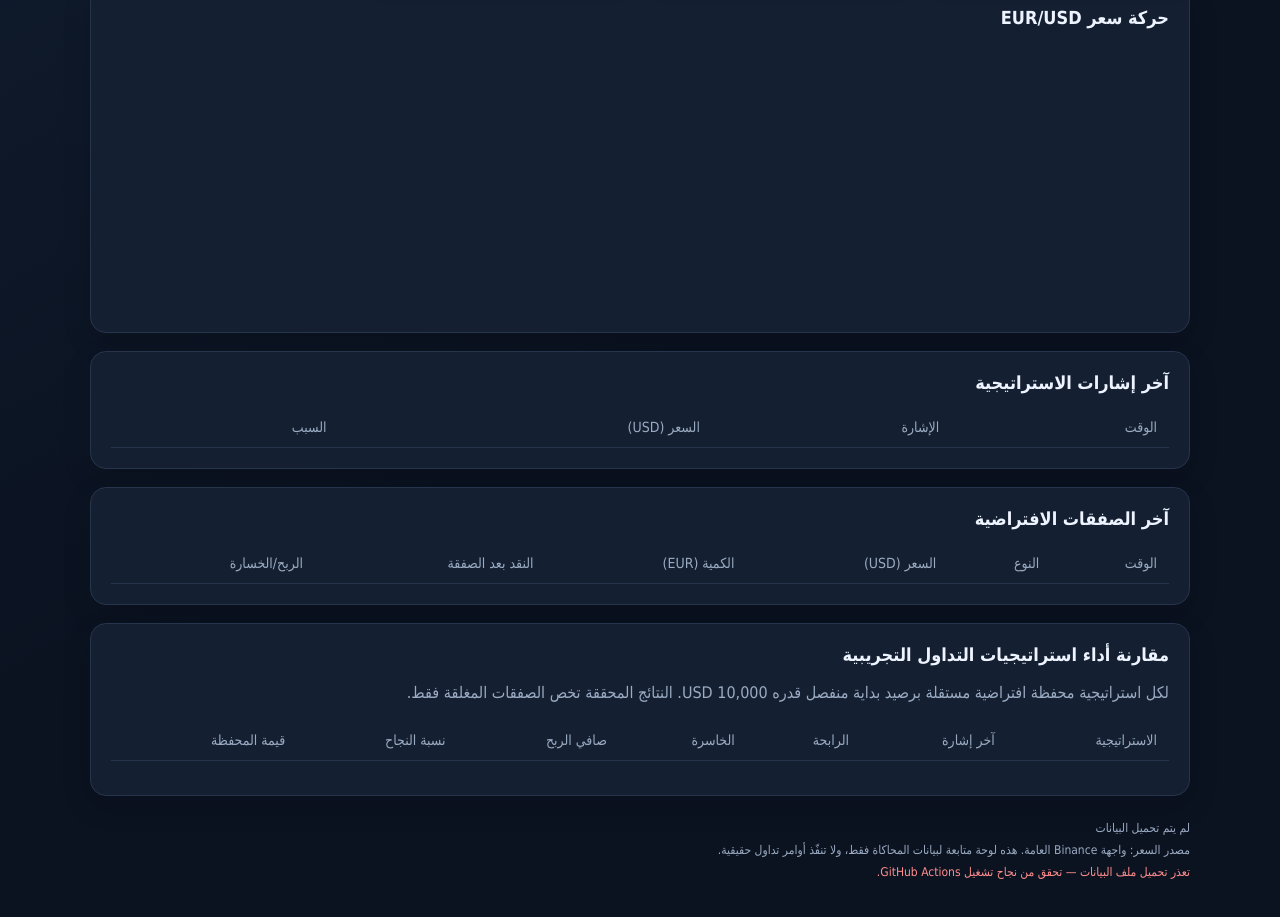
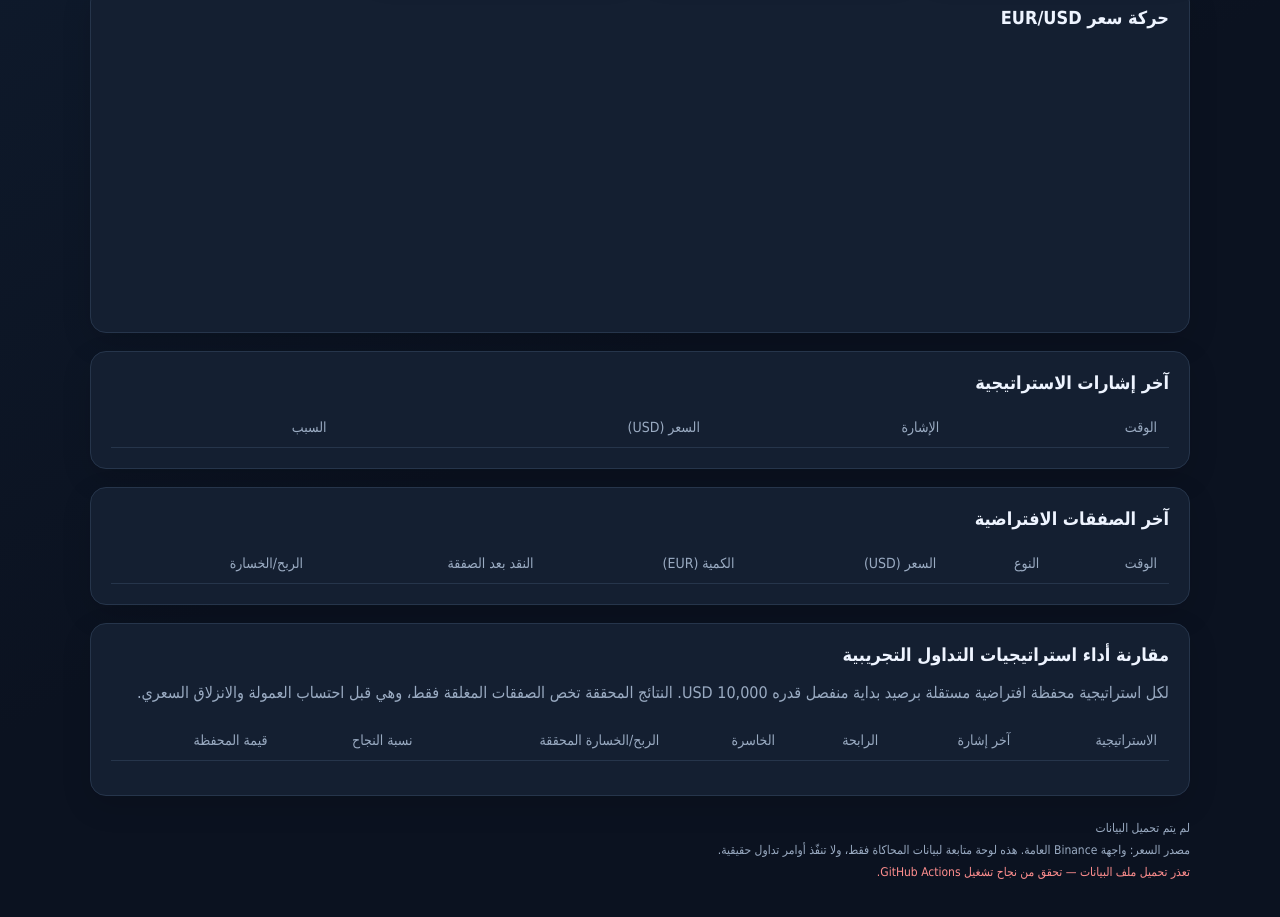
Before and after one commit to workfollow81-collab/zero-cost-ai-trader, a plain HTML site: page docs/index.html in a window 1280 px wide. Shown: the part 385-1302 px from the top of the page. Drawn offline with Linux system fonts and the light colour scheme; no server answers.

Commit message:
Clarify strategy PnL excludes simulated fees and slippage

```diff
--- a/docs/index.html
+++ b/docs/index.html
@@ -37,7 +37,7 @@
   <section class="card"><h2 class="section-title">حركة سعر EUR/USD</h2><div class="chart-wrap"><canvas id="chart" aria-label="رسم حركة السعر"></canvas></div><div id="chart-empty" class="empty" hidden>لا توجد بيانات أسعار بعد.</div></section>
   <section class="card"><h2 class="section-title">آخر إشارات الاستراتيجية</h2><div class="table-wrap"><table><thead><tr><th>الوقت</th><th>الإشارة</th><th>السعر (USD)</th><th>السبب</th></tr></thead><tbody id="signals"></tbody></table></div><div id="signals-empty" class="empty" hidden>لا توجد إشارات مسجلة بعد.</div></section>
   <section class="card"><h2 class="section-title">آخر الصفقات الافتراضية</h2><div class="table-wrap"><table><thead><tr><th>الوقت</th><th>النوع</th><th>السعر (USD)</th><th>الكمية (EUR)</th><th>النقد بعد الصفقة</th><th>الربح/الخسارة</th></tr></thead><tbody id="trades"></tbody></table></div><div id="trades-empty" class="empty" hidden>لا توجد صفقات افتراضية حتى الآن.</div></section>
-  <section class="card"><h2 class="section-title">مقارنة أداء استراتيجيات التداول التجريبية</h2><p style="margin:0 0 14px;color:var(--muted)">لكل استراتيجية محفظة افتراضية مستقلة برصيد بداية منفصل قدره 10,000 USD. النتائج المحققة تخص الصفقات المغلقة فقط.</p><div class="table-wrap"><table style="min-width:850px"><thead><tr><th>الاستراتيجية</th><th>آخر إشارة</th><th>الرابحة</th><th>الخاسرة</th><th>صافي الربح</th><th>نسبة النجاح</th><th>قيمة المحفظة</th></tr></thead><tbody id="strategies"></tbody></table></div><div id="strategies-empty" class="empty" hidden>لم تصل بيانات الاستراتيجيات بعد. ستظهر بعد تشغيل دورة البوت.</div><div id="strategy-details" style="margin-top:14px"></div></section>
+  <section class="card"><h2 class="section-title">مقارنة أداء استراتيجيات التداول التجريبية</h2><p style="margin:0 0 14px;color:var(--muted)">لكل استراتيجية محفظة افتراضية مستقلة برصيد بداية منفصل قدره 10,000 USD. النتائج المحققة تخص الصفقات المغلقة فقط، وهي قبل احتساب العمولة والانزلاق السعري.</p><div class="table-wrap"><table style="min-width:850px"><thead><tr><th>الاستراتيجية</th><th>آخر إشارة</th><th>الرابحة</th><th>الخاسرة</th><th>الربح/الخسارة المحققة</th><th>نسبة النجاح</th><th>قيمة المحفظة</th></tr></thead><tbody id="strategies"></tbody></table></div><div id="strategies-empty" class="empty" hidden>لم تصل بيانات الاستراتيجيات بعد. ستظهر بعد تشغيل دورة البوت.</div><div id="strategy-details" style="margin-top:14px"></div></section>
   <footer><div id="updated">جارٍ تحميل البيانات...</div><div>مصدر السعر: واجهة Binance العامة. هذه لوحة متابعة لبيانات المحاكاة فقط، ولا تنفّذ أوامر تداول حقيقية.</div><div id="load-error" class="error"></div></footer>
 </main>
 <script>
```
